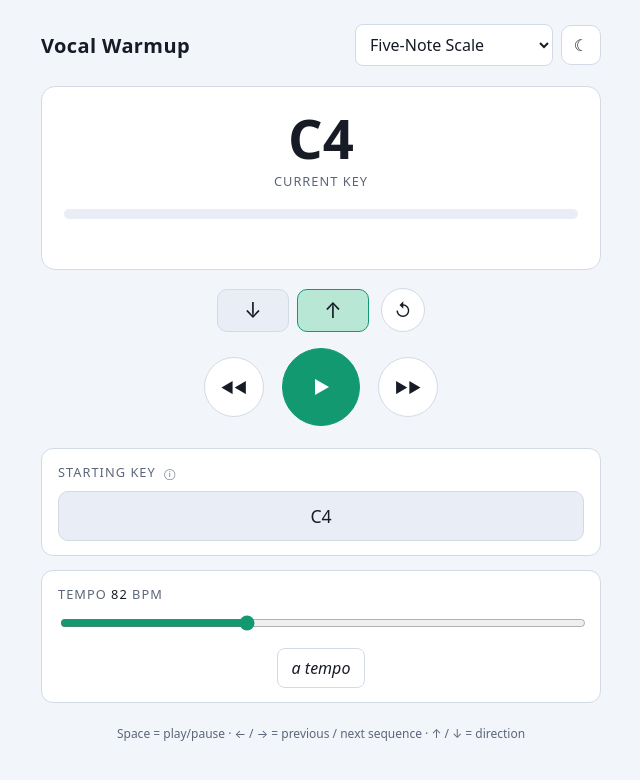
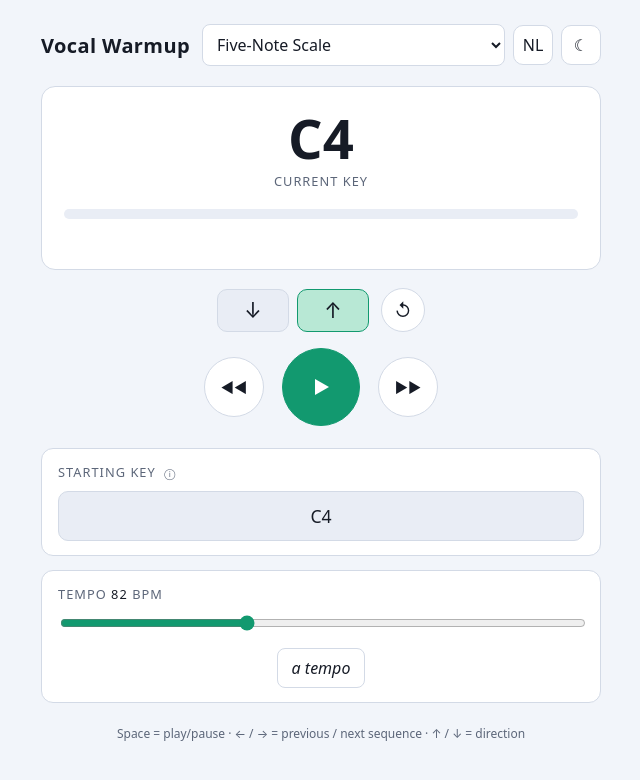
Before and after one commit to arnoudplantinga/vocalwarmup, a plain HTML site: page index.html in a window 1280 px wide. Shown: the whole page, without its empty margins (319-959 px from the left). Drawn offline with Linux system fonts and the light colour scheme.

Commit message:
Add i18n mechanism with a Dutch translation (#23)
New js/i18n.js module: a per-language string dictionary, browser-language
detection, and a t()/applyTranslations() pair that app.js and
data-i18n(-attr) attributes in index.html use to render text. Dutch is
selected automatically from navigator.languages, with a small language
button (mirroring the existing theme toggle) to switch manually; the
choice persists in localStorage. Exercise names move into the dictionary
via a nameKey per exercise. Also fixes the header layout to wrap onto two
rows on narrow viewports so longer translated labels don't get clipped.


Claude-Session: https://claude.ai/code/session_01JgCFNGB8qMGcKvxHDUT1v4

Co-authored-by: Claude <noreply@anthropic.com>

```diff
--- a/index.html
+++ b/index.html
@@ -3,7 +3,7 @@
 <head>
 <meta charset="utf-8" />
 <meta name="viewport" content="width=device-width, initial-scale=1" />
-<title>Vocal Warmup</title>
+<title data-i18n="app.title">Vocal Warmup</title>
 <link rel="manifest" href="manifest.json" />
 <link rel="icon" href="favicon.ico" sizes="any" />
 <link rel="icon" href="icons/icon-192.png" type="image/png" />
@@ -17,53 +17,54 @@
 <body>
 <main class="app">
   <header class="header">
-    <h1>Vocal Warmup</h1>
+    <h1 data-i18n="app.title">Vocal Warmup</h1>
     <div class="header-controls">
-      <select id="exercise" class="exercise-select" aria-label="Exercise"></select>
-      <button id="theme" class="theme-toggle" aria-label="Colour theme">◐</button>
+      <select id="exercise" class="exercise-select" aria-label="Exercise" data-i18n-attr="aria-label:exercise.select.ariaLabel"></select>
+      <button id="lang" class="theme-toggle" aria-label="Language" data-i18n-attr="aria-label:lang.ariaLabel">NL</button>
+      <button id="theme" class="theme-toggle" aria-label="Colour theme" data-i18n-attr="aria-label:theme.ariaLabel">◐</button>
     </div>
   </header>
 
   <section class="stage">
     <div class="key-display">
       <span id="key-now" class="key-now">C4</span>
-      <span class="key-label">current key</span>
+      <span class="key-label" data-i18n="key.label">current key</span>
     </div>
-    <div class="progress" role="progressbar" aria-label="Sequence progress" aria-valuemin="0" aria-valuemax="100" aria-valuenow="0">
+    <div class="progress" role="progressbar" aria-label="Sequence progress" aria-valuemin="0" aria-valuemax="100" aria-valuenow="0" data-i18n-attr="aria-label:progress.ariaLabel">
       <div id="progress-fill" class="progress-fill"></div>
     </div>
     <p id="status" class="status" role="status"></p>
   </section>
 
   <section class="direction">
-    <div class="segmented" role="group" aria-label="Direction — neither pressed stays in the current key">
-      <button id="dir-down" class="seg arrow" aria-pressed="false" aria-label="Transpose down each sequence" title="Down">&darr;</button>
-      <button id="dir-up" class="seg arrow active" aria-pressed="true" aria-label="Transpose up each sequence" title="Up">&uarr;</button>
+    <div class="segmented" role="group" aria-label="Direction — neither pressed stays in the current key" data-i18n-attr="aria-label:direction.ariaLabel">
+      <button id="dir-down" class="seg arrow" aria-pressed="false" aria-label="Transpose down each sequence" title="Down" data-i18n-attr="aria-label:direction.down.ariaLabel;title:direction.down.title">&darr;</button>
+      <button id="dir-up" class="seg arrow active" aria-pressed="true" aria-label="Transpose up each sequence" title="Up" data-i18n-attr="aria-label:direction.up.ariaLabel;title:direction.up.title">&uarr;</button>
     </div>
-    <button id="reset" class="round reset" aria-label="Reset exercise" title="Reset exercise">&#8634;</button>
+    <button id="reset" class="round reset" aria-label="Reset exercise" title="Reset exercise" data-i18n-attr="aria-label:reset.ariaLabel;title:reset.ariaLabel">&#8634;</button>
   </section>
 
   <section class="transport">
-    <button id="back" class="round" aria-label="Previous sequence">&#9664;&#9664;</button>
+    <button id="back" class="round" aria-label="Previous sequence" data-i18n-attr="aria-label:back.ariaLabel">&#9664;&#9664;</button>
     <button id="playpause" class="round primary" aria-label="Play"><svg viewBox="0 0 24 24" width="1em" height="1em" aria-hidden="true"><path d="M6 4l14 8-14 8z" fill="currentColor"/></svg></button>
-    <button id="forward" class="round" aria-label="Next sequence">&#9654;&#9654;</button>
+    <button id="forward" class="round" aria-label="Next sequence" data-i18n-attr="aria-label:forward.ariaLabel">&#9654;&#9654;</button>
   </section>
 
   <section class="controls">
     <div class="control">
-      <label>Starting key <span id="key-info" class="info" tabindex="0" role="button" aria-label="What is the starting key?" data-tooltip="Key of the exercise — sequences climb its scale. Saved as the starting key for all exercises.">&#9432;</span></label>
+      <label><span data-i18n="startingKey.label">Starting key</span> <span id="key-info" class="info" tabindex="0" role="button" aria-label="What is the starting key?" data-tooltip="Key of the exercise — sequences climb its scale. Saved as the starting key for all exercises." data-i18n-attr="aria-label:keyInfo.ariaLabel;data-tooltip:keyInfo.tooltip">&#9432;</span></label>
       <button id="key-button" class="wide" aria-haspopup="true" aria-expanded="false">C4</button>
       <div id="key-picker" class="key-picker" hidden></div>
     </div>
 
     <div class="control">
-      <label for="tempo">Tempo <span id="tempo-value" class="mono">82</span> BPM</label>
+      <label for="tempo"><span data-i18n="tempo.label">Tempo</span> <span id="tempo-value" class="mono">82</span> <span data-i18n="tempo.unit">BPM</span></label>
       <input id="tempo" type="range" min="40" max="160" step="1" value="82" />
-      <button id="a-tempo" class="ghost">a tempo</button>
+      <button id="a-tempo" class="ghost" data-i18n="aTempo.label">a tempo</button>
     </div>
   </section>
 
-  <footer class="footer">Space = play/pause &middot; &larr; / &rarr; = previous / next sequence &middot; &uarr; / &darr; = direction</footer>
+  <footer class="footer" data-i18n="footer.text">Space = play/pause &middot; &larr; / &rarr; = previous / next sequence &middot; &uarr; / &darr; = direction</footer>
 </main>
 <script type="module" src="js/app.js"></script>
 </body>
--- a/js/app.js
+++ b/js/app.js
@@ -1,5 +1,6 @@
 import { EXERCISES, getExercise } from './exercises.js';
 import { MAX_MIDI, MIN_MIDI, Transport } from './scheduler.js';
+import { applyTranslations, detectLanguage, setLang, t } from './i18n.js';
 
 const NOTE_NAMES = ['C', 'C♯', 'D', 'D♯', 'E', 'F', 'F♯', 'G', 'G♯', 'A', 'A♯', 'B'];
 const DEFAULT_BPM = 82;
@@ -26,6 +27,7 @@ const el = {
     tempoValue: $('tempo-value'),
     aTempo: $('a-tempo'),
     theme: $('theme'),
+    lang: $('lang'),
     dirUp: $('dir-up'),
     dirDown: $('dir-down'),
 };
@@ -44,6 +46,7 @@ function loadSettings() {
         direction: 1,
         exerciseId: EXERCISES[0].id,
         theme: null, // no choice made yet: follow the device
+        lang: null, // no choice made yet: follow the device
     };
     try {
         return { ...defaults, ...JSON.parse(localStorage.getItem(STORE_KEY) || '{}') };
@@ -82,8 +85,30 @@ function applyTheme() {
     // The button offers the other palette, so it shows that one's icon.
     const other = theme === 'dark' ? 'light' : 'dark';
     el.theme.textContent = other === 'dark' ? '☾' : '☀';
-    el.theme.setAttribute('aria-label', `Switch to ${other} theme`);
-    el.theme.title = `Switch to ${other} theme`;
+    const label = t('theme.switchTo', { theme: t(`theme.${other}`) });
+    el.theme.setAttribute('aria-label', label);
+    el.theme.title = label;
+}
+
+/** The language in force: the stored choice, or the browser's language until one is made. */
+function currentLang() {
+    if (settings.lang === 'en' || settings.lang === 'nl') return settings.lang;
+    return detectLanguage();
+}
+
+function applyLanguage() {
+    const lang = currentLang();
+    setLang(lang);
+    document.documentElement.lang = lang;
+    applyTranslations(document);
+    // The button offers the other language, so it shows that one's code.
+    const other = lang === 'nl' ? 'en' : 'nl';
+    el.lang.textContent = other.toUpperCase();
+    for (const opt of el.exercise.options) {
+        opt.textContent = t(getExercise(opt.value).nameKey);
+    }
+    applyTheme();
+    renderPlayState();
 }
 
 const ICON_PLAY = '<svg viewBox="0 0 24 24" width="1em" height="1em" aria-hidden="true"><path d="M6 4l14 8-14 8z" fill="currentColor"/></svg>';
@@ -91,7 +116,7 @@ const ICON_PAUSE = '<svg viewBox="0 0 24 24" width="1em" height="1em" aria-hidde
 
 function renderPlayState() {
     el.playpause.innerHTML = transport.playing ? ICON_PAUSE : ICON_PLAY;
-    el.playpause.setAttribute('aria-label', transport.playing ? 'Pause' : 'Play');
+    el.playpause.setAttribute('aria-label', transport.playing ? t('playpause.pause') : t('playpause.play'));
 }
 
 function renderPicker() {
@@ -178,7 +203,7 @@ function frame() {
 for (const ex of EXERCISES) {
     const opt = document.createElement('option');
     opt.value = ex.id;
-    opt.textContent = ex.name;
+    opt.textContent = t(ex.nameKey);
     el.exercise.append(opt);
 }
 el.exercise.value = transport.exercise.id;
@@ -196,12 +221,12 @@ el.exercise.addEventListener('change', () => {
 el.playpause.addEventListener('click', async () => {
     closePicker();
     const starting = !transport.playing;
-    if (starting) status('Loading piano…');
+    if (starting) status(t('status.loading'));
     try {
         await transport.toggle();
         if (starting) status('');
     } catch (e) {
-        status('Could not start audio: ' + e.message);
+        status(t('status.audioError', { message: e.message }));
     }
     if (transport.playing) acquireWakeLock();
     else releaseWakeLock();
@@ -225,7 +250,7 @@ el.reset.addEventListener('click', () => {
 function skip(delta) {
     closePicker();
     if (!transport.skip(delta)) {
-        status('Reached the end of the range.');
+        status(t('status.rangeEnd'));
         return;
     }
     status('');
@@ -270,6 +295,12 @@ el.theme.addEventListener('click', () => {
     settings.theme = currentTheme() === 'dark' ? 'light' : 'dark';
     saveSettings();
     applyTheme();
+});
+
+el.lang.addEventListener('click', () => {
+    settings.lang = currentLang() === 'nl' ? 'en' : 'nl';
+    saveSettings();
+    applyLanguage();
 });
 
 // Until a choice is made, follow the device if it changes while the page is open.
@@ -337,14 +368,14 @@ transport.onLimit = () => {
     releaseWakeLock();
     renderPlayState();
     renderKey();
-    status('Reached the end of the range — pick a new key to continue.');
+    status(t('status.rangeEndPickKey'));
 };
 
 // --- init --------------------------------------------------------------
 
 el.tempo.value = settings.bpm;
 el.tempoValue.textContent = settings.bpm;
-applyTheme();
+applyLanguage();
 setDirection(settings.direction);
 renderPlayState();
 renderKey();
--- a/js/exercises.js
+++ b/js/exercises.js
@@ -18,7 +18,7 @@ export const SCALES = {
 export const EXERCISES = [
     {
         id: 'five-note-scale',
-        name: 'Five-Note Scale',
+        nameKey: 'exercise.five-note-scale',
         chordStart: { intervals: [0, 4, 7], beats: 2 },
         notes: [
             { interval: 0, beats: 0.5 },
@@ -38,7 +38,7 @@ export const EXERCISES = [
     },
     {
         id: 'octave-arpeggio',
-        name: 'Octave Arpeggio',
+        nameKey: 'exercise.octave-arpeggio',
         chordStart: { intervals: [0, 4, 7], beats: 1.5 },
         notes: [
             { interval: 0, beats: 0.5 },
@@ -56,7 +56,7 @@ export const EXERCISES = [
     },
     {
         id: 'sustained-fifth',
-        name: 'Sustained Fifth',
+        nameKey: 'exercise.sustained-fifth',
         chordStart: { intervals: [0, 4, 7], beats: 1 },
         notes: [
             { interval: 0, beats: 1 },
@@ -70,7 +70,7 @@ export const EXERCISES = [
     },
     {
         id: 'octave-siren',
-        name: 'Octave Siren (lip trill)',
+        nameKey: 'exercise.octave-siren',
         chordStart: { intervals: [0, 4, 7], beats: 1 },
         notes: [
             { interval: 0, beats: 0.25 },
--- /dev/null
+++ b/js/i18n.js
@@ -0,0 +1,122 @@
+// Translations.
+//
+// To add a language: add a key to STRINGS with every key that 'en' has, and
+// add its tag to SUPPORTED. Nothing else needs to change — detectLanguage()
+// picks it up automatically when the browser reports a matching tag.
+
+export const SUPPORTED = ['en', 'nl'];
+
+const STRINGS = {
+    en: {
+        'app.title': 'Vocal Warmup',
+        'exercise.select.ariaLabel': 'Exercise',
+        'theme.ariaLabel': 'Colour theme',
+        'theme.switchTo': 'Switch to {theme} theme',
+        'theme.light': 'light',
+        'theme.dark': 'dark',
+        'lang.ariaLabel': 'Language',
+        'key.label': 'current key',
+        'progress.ariaLabel': 'Sequence progress',
+        'direction.ariaLabel': 'Direction — neither pressed stays in the current key',
+        'direction.down.ariaLabel': 'Transpose down each sequence',
+        'direction.down.title': 'Down',
+        'direction.up.ariaLabel': 'Transpose up each sequence',
+        'direction.up.title': 'Up',
+        'reset.ariaLabel': 'Reset exercise',
+        'back.ariaLabel': 'Previous sequence',
+        'playpause.play': 'Play',
+        'playpause.pause': 'Pause',
+        'forward.ariaLabel': 'Next sequence',
+        'startingKey.label': 'Starting key',
+        'keyInfo.ariaLabel': 'What is the starting key?',
+        'keyInfo.tooltip': 'Key of the exercise — sequences climb its scale. Saved as the starting key for all exercises.',
+        'tempo.label': 'Tempo',
+        'tempo.unit': 'BPM',
+        'aTempo.label': 'a tempo',
+        'footer.text': 'Space = play/pause · ← / → = previous / next sequence · ↑ / ↓ = direction',
+        'status.loading': 'Loading piano…',
+        'status.audioError': 'Could not start audio: {message}',
+        'status.rangeEnd': 'Reached the end of the range.',
+        'status.rangeEndPickKey': 'Reached the end of the range — pick a new key to continue.',
+        'exercise.five-note-scale': 'Five-Note Scale',
+        'exercise.octave-arpeggio': 'Octave Arpeggio',
+        'exercise.sustained-fifth': 'Sustained Fifth',
+        'exercise.octave-siren': 'Octave Siren (lip trill)',
+    },
+    nl: {
+        'app.title': 'Zangwarming-up',
+        'exercise.select.ariaLabel': 'Oefening',
+        'theme.ariaLabel': 'Kleurthema',
+        'theme.switchTo': 'Overschakelen naar {theme} thema',
+        'theme.light': 'licht',
+        'theme.dark': 'donker',
+        'lang.ariaLabel': 'Taal',
+        'key.label': 'huidige toonsoort',
+        'progress.ariaLabel': 'Voortgang van de reeks',
+        'direction.ariaLabel': 'Richting — geen van beide ingedrukt blijft in dezelfde toonsoort',
+        'direction.down.ariaLabel': 'Elke reeks omlaag transponeren',
+        'direction.down.title': 'Omlaag',
+        'direction.up.ariaLabel': 'Elke reeks omhoog transponeren',
+        'direction.up.title': 'Omhoog',
+        'reset.ariaLabel': 'Oefening resetten',
+        'back.ariaLabel': 'Vorige reeks',
+        'playpause.play': 'Afspelen',
+        'playpause.pause': 'Pauzeren',
+        'forward.ariaLabel': 'Volgende reeks',
+        'startingKey.label': 'Begintoonsoort',
+        'keyInfo.ariaLabel': 'Wat is de begintoonsoort?',
+        'keyInfo.tooltip': 'Toonsoort van de oefening — reeksen doorlopen de toonladder ervan. Wordt opgeslagen als begintoonsoort voor alle oefeningen.',
+        'tempo.label': 'Tempo',
+        'tempo.unit': 'BPM',
+        'aTempo.label': 'a tempo',
+        'footer.text': 'Spatie = afspelen/pauzeren · ← / → = vorige / volgende reeks · ↑ / ↓ = richting',
+        'status.loading': 'Piano wordt geladen…',
+        'status.audioError': 'Kon audio niet starten: {message}',
+        'status.rangeEnd': 'Einde van het bereik bereikt.',
+        'status.rangeEndPickKey': 'Einde van het bereik bereikt — kies een nieuwe toonsoort om verder te gaan.',
+        'exercise.five-note-scale': 'Vijftonige Toonladder',
+        'exercise.octave-arpeggio': 'Octaafarpeggio',
+        'exercise.sustained-fifth': 'Aangehouden Kwint',
+        'exercise.octave-siren': 'Octaafsirene (liptriller)',
+    },
+};
+
+let currentLang = 'en';
+
+/** 'nl' if the browser reports a Dutch-family tag, otherwise 'en'. */
+export function detectLanguage() {
+    const tags = navigator.languages && navigator.languages.length ? navigator.languages : [navigator.language];
+    return tags.some((tag) => tag && tag.toLowerCase().startsWith('nl')) ? 'nl' : 'en';
+}
+
+export function setLang(lang) {
+    currentLang = SUPPORTED.includes(lang) ? lang : 'en';
+}
+
+export function getLang() {
+    return currentLang;
+}
+
+/** Looks up `key` in the active language, falling back to English, with `{var}` substitution. */
+export function t(key, vars) {
+    let str = STRINGS[currentLang][key] ?? STRINGS.en[key] ?? key;
+    if (vars) {
+        for (const [name, value] of Object.entries(vars)) {
+            str = str.replaceAll(`{${name}}`, value);
+        }
+    }
+    return str;
+}
+
+/** Applies translations to every element with data-i18n / data-i18n-attr under `root`. */
+export function applyTranslations(root) {
+    for (const node of root.querySelectorAll('[data-i18n]')) {
+        node.textContent = t(node.dataset.i18n);
+    }
+    for (const node of root.querySelectorAll('[data-i18n-attr]')) {
+        for (const pair of node.dataset.i18nAttr.split(';')) {
+            const [attr, key] = pair.split(':');
+            node.setAttribute(attr, t(key));
+        }
+    }
+}
--- a/styles.css
+++ b/styles.css
@@ -61,6 +61,7 @@ body {
 
 .header {
   display: flex;
+  flex-wrap: wrap;
   align-items: center;
   justify-content: space-between;
   gap: 12px;
@@ -79,11 +80,14 @@ button { -webkit-tap-highlight-color: transparent; }
   display: flex;
   align-items: center;
   gap: 8px;
+  flex: 1 1 200px;
+  min-width: 0;
 }
 
 .theme-toggle {
   width: 40px;
   height: 40px;
+  flex-shrink: 0;
   border-radius: 10px;
   border: 1px solid var(--border);
   background: var(--panel);
@@ -101,6 +105,8 @@ button { -webkit-tap-highlight-color: transparent; }
   border: 1px solid var(--border);
   border-radius: 8px;
   padding: 8px 10px;
+  flex: 1;
+  min-width: 0;
 }
 
 .stage {
```
Also changed, not shown: 2 other files.
